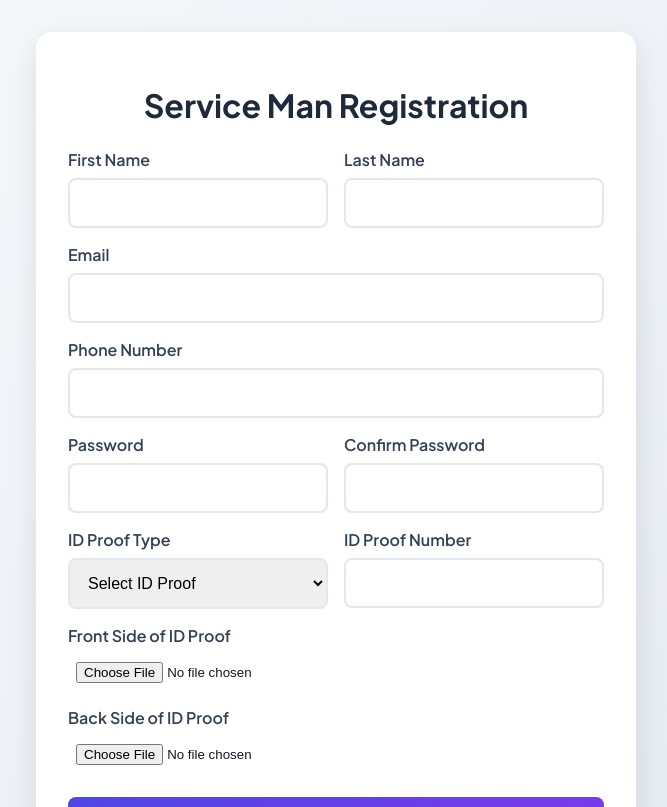
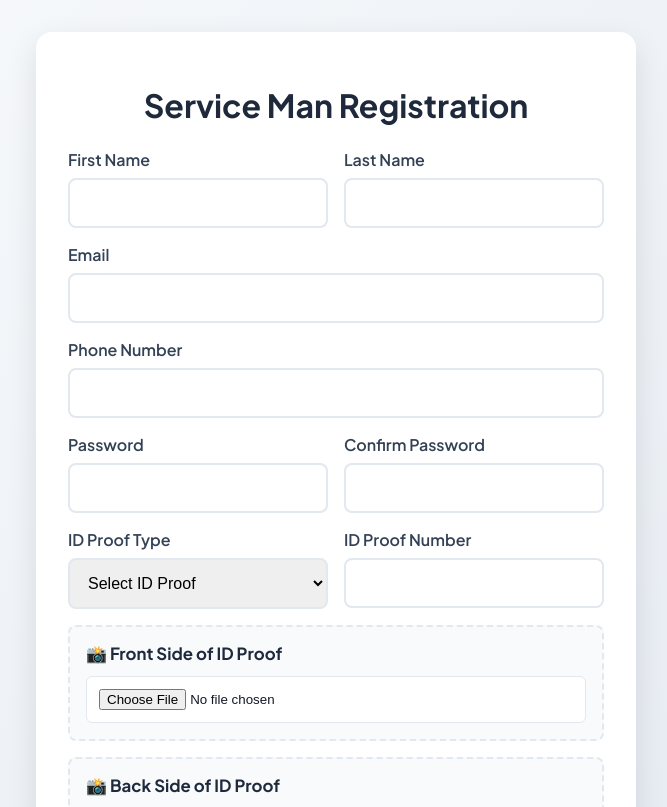
Before and after one commit to VMeet053/gharoo_care, a React (Vite) app in the folder Gharoo/Gharoo_client/: page /service-man/register in a window 1280 px wide. Shown: the top 807 px of the page, without its empty margins (304-971 px from the left). Built offline with nearby package versions, Linux system fonts and the light colour scheme; no server answers; the HTML template or start-up script is replaced by a standard one.

Commit message:
Improve styling of image upload fields to make them more noticeable

```diff
--- a/Gharoo/Gharoo_client/src/pages/ServiceManRegistration.jsx
+++ b/Gharoo/Gharoo_client/src/pages/ServiceManRegistration.jsx
@@ -315,46 +315,72 @@ export default function ServiceManRegistration() {
           </div>
 
           {/* Front ID Proof Image */}
-          <div>
-            <label style={{ display: 'block', marginBottom: '0.5rem', color: '#334155', fontWeight: '600' }}>
-              Front Side of ID Proof
+          <div style={{ border: '2px dashed #e2e8f0', padding: '1rem', borderRadius: '8px', background: '#f8fafc' }}>
+            <label style={{ display: 'block', marginBottom: '0.75rem', color: '#1e293b', fontWeight: '700', fontSize: '1.05rem' }}>
+              📸 Front Side of ID Proof
             </label>
             <input
               type="file"
               accept="image/*"
               onChange={handleFrontImageChange}
-              style={{ width: '100%', padding: '0.5rem' }}
+              style={{
+                width: '100%',
+                padding: '0.75rem',
+                border: '1px solid #e2e8f0',
+                borderRadius: '6px',
+                background: 'white',
+                cursor: 'pointer'
+              }}
             />
             {frontImagePreview && (
-              <div style={{ marginTop: '0.5rem' }}>
+              <div style={{ marginTop: '1rem' }}>
                 <img
                   src={frontImagePreview}
                   alt="Front ID Proof Preview"
                   style={{
-                    maxWidth: '200px', borderRadius: '8px', border: '2px solid #e2e8f0' }}
+                    maxWidth: '100%',
+                    maxHeight: '250px',
+                    borderRadius: '8px',
+                    border: '2px solid #24b57a',
+                    display: 'block',
+                    margin: '0 auto'
+                  }}
                 />
               </div>
             )}
           </div>
 
           {/* Back ID Proof Image */}
-          <div>
-            <label style={{ display: 'block', marginBottom: '0.5rem', color: '#334155', fontWeight: '600' }}>
-              Back Side of ID Proof
+          <div style={{ border: '2px dashed #e2e8f0', padding: '1rem', borderRadius: '8px', background: '#f8fafc' }}>
+            <label style={{ display: 'block', marginBottom: '0.75rem', color: '#1e293b', fontWeight: '700', fontSize: '1.05rem' }}>
+              📸 Back Side of ID Proof
             </label>
             <input
               type="file"
               accept="image/*"
               onChange={handleBackImageChange}
-              style={{ width: '100%', padding: '0.5rem' }}
+              style={{
+                width: '100%',
+                padding: '0.75rem',
+                border: '1px solid #e2e8f0',
+                borderRadius: '6px',
+                background: 'white',
+                cursor: 'pointer'
+              }}
             />
             {backImagePreview && (
-              <div style={{ marginTop: '0.5rem' }}>
+              <div style={{ marginTop: '1rem' }}>
                 <img
                   src={backImagePreview}
                   alt="Back ID Proof Preview"
                   style={{
-                    maxWidth: '200px', borderRadius: '8px', border: '2px solid #e2e8f0' }}
+                    maxWidth: '100%',
+                    maxHeight: '250px',
+                    borderRadius: '8px',
+                    border: '2px solid #24b57a',
+                    display: 'block',
+                    margin: '0 auto'
+                  }}
                 />
               </div>
             )}
```
